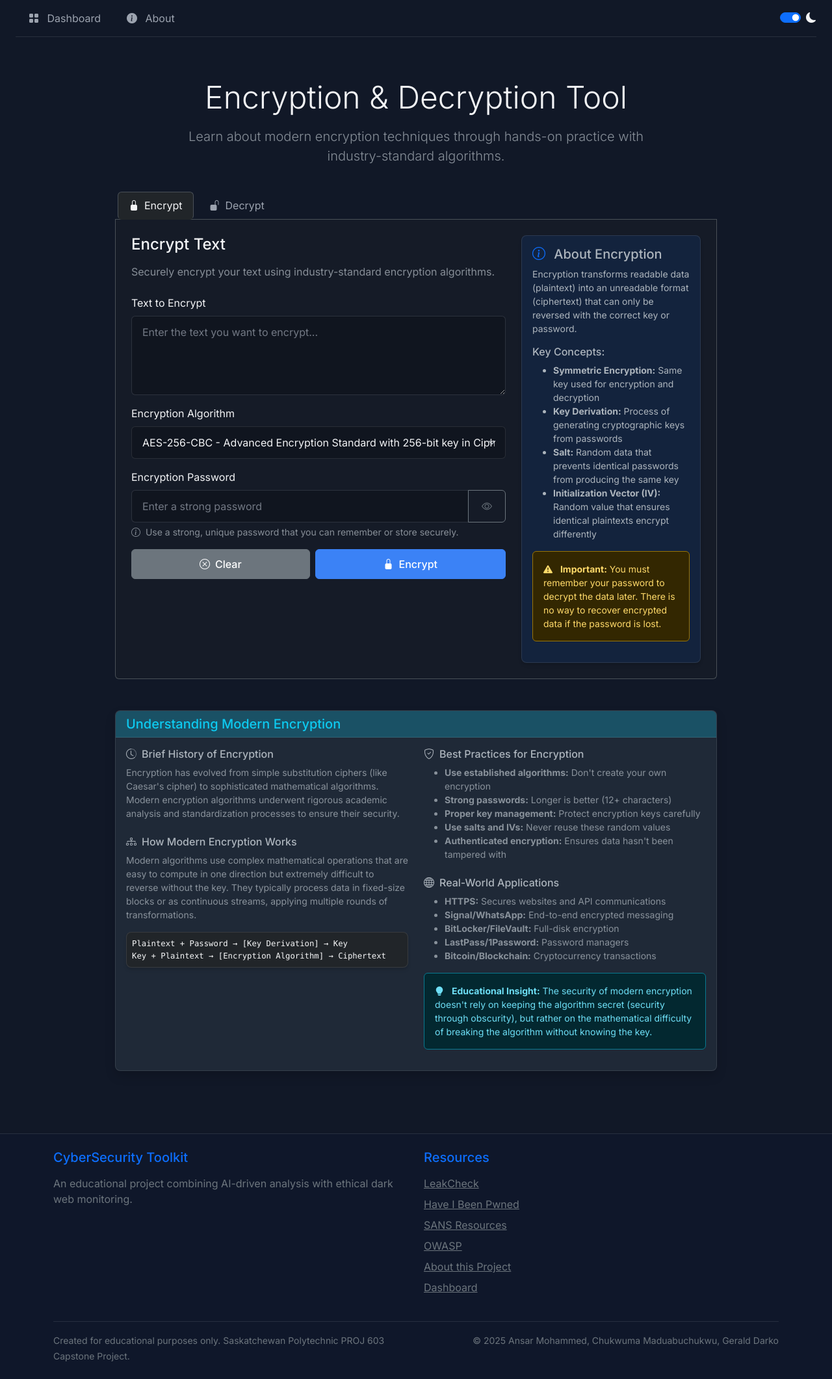
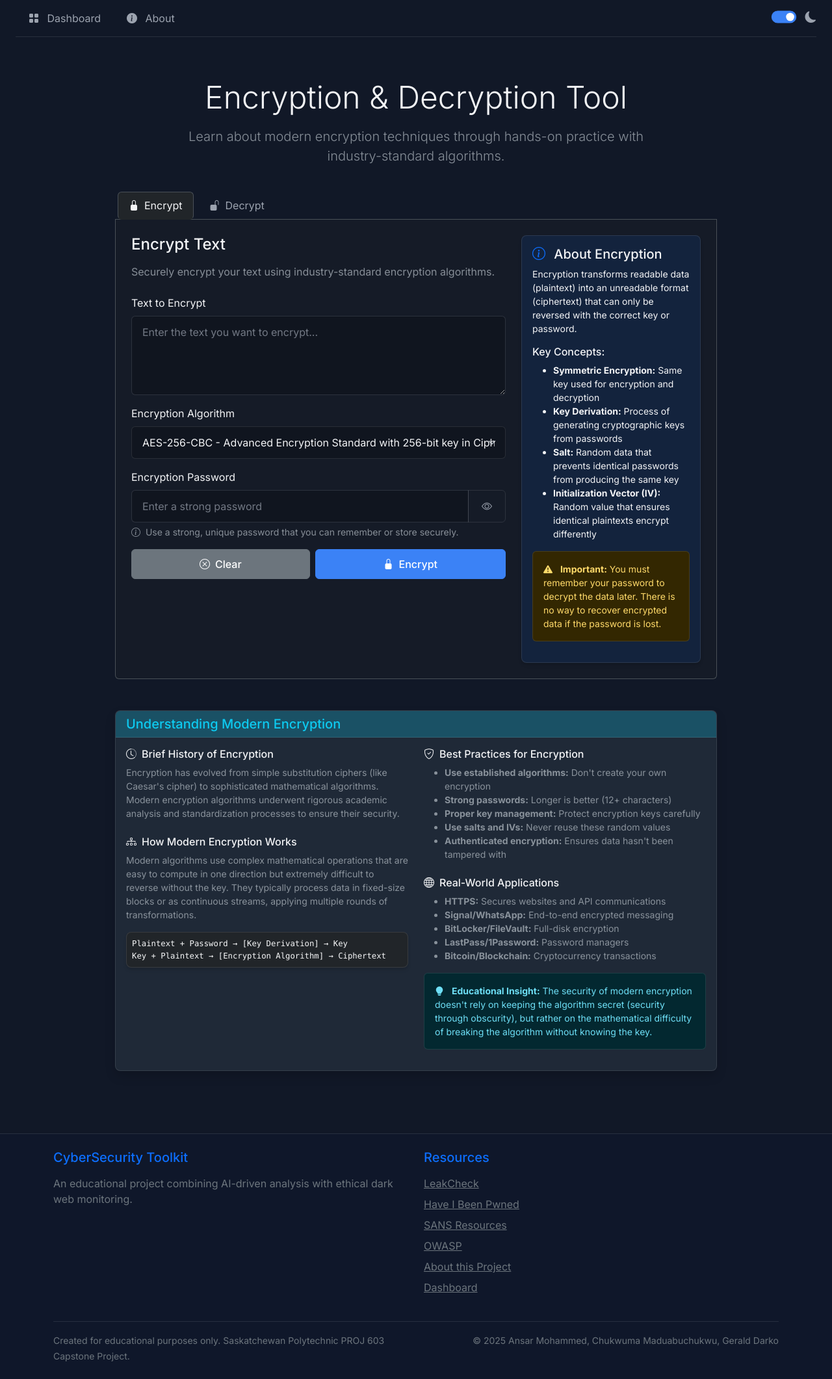
Before and after one commit to casey-sascha-ryback/ACG, a Flask app: page /encryption-tool in a window 1280 px wide. Shown: the whole page at 65% size. Run offline with Flask 3, Linux system fonts and the light colour scheme; parts of the project's set-up code (start-up, migrations or seed data) failed here and were passed over.

Commit message:
Add files via upload
CSS added for dark mode toggle

```diff
--- a/static/css/custom.css
+++ b/static/css/custom.css
@@ -1,7 +1,8 @@
-/* Custom styles for Cybersecurity Toolkit - Modern Dark Theme */
+/* Custom styles for Cybersecurity Toolkit - Dual Theme Support */
 
-/* Variables */
-:root {
+/* Dark Theme Variables (Default) */
+:root,
+[data-bs-theme="dark"] {
   --dark-bg: #111827;
   --darker-bg: #0f172a;
   --card-bg: #1f2937;
@@ -13,6 +14,27 @@
   --accent-yellow: #eab308;
   --accent-red: #ef4444;
   --accent-cyan: #06b6d4;
+  --border-color: rgba(255, 255, 255, 0.1);
+  --input-bg: #374151;
+  --button-hover: rgba(255, 255, 255, 0.1);
+}
+
+/* Light Theme Variables */
+[data-bs-theme="light"] {
+  --dark-bg: #f8fafc;
+  --darker-bg: #ffffff;
+  --card-bg: #ffffff;
+  --text-primary: #1f2937;
+  --text-secondary: #6b7280;
+  --accent-blue: #2563eb;
+  --accent-purple: #7c3aed;
+  --accent-green: #059669;
+  --accent-yellow: #d97706;
+  --accent-red: #dc2626;
+  --accent-cyan: #0891b2;
+  --border-color: rgba(0, 0, 0, 0.1);
+  --input-bg: #ffffff;
+  --button-hover: rgba(0, 0, 0, 0.05);
 }
 
 /* General styling */
@@ -23,6 +45,7 @@ body {
   background-color: var(--dark-bg);
   color: var(--text-primary);
   font-family: 'Inter', -apple-system, BlinkMacSystemFont, 'Segoe UI', Roboto, Oxygen, Ubuntu, Cantarell, 'Open Sans', 'Helvetica Neue', sans-serif;
+  transition: background-color 0.3s ease, color 0.3s ease;
 }
 
 .main-content {
@@ -32,7 +55,7 @@ body {
 /* Navigation styling */
 .navbar {
   background-color: var(--darker-bg) !important;
-  border-bottom: 1px solid rgba(255, 255, 255, 0.1);
+  border-bottom: 1px solid var(--border-color);
   padding: 0.75rem 1rem;
 }
 
@@ -47,6 +70,89 @@ body {
   margin: 0 0.25rem;
   border-radius: 0.375rem;
   transition: all 0.2s ease;
+}
+
+/* Dark Mode Toggle Styling */
+#darkModeToggle {
+  transform: scale(1.2);
+}
+
+#darkModeToggle:checked {
+  background-color: var(--accent-blue);
+  border-color: var(--accent-blue);
+}
+
+.form-check-label {
+  cursor: pointer;
+  margin-left: 0.5rem;
+}
+
+#themeIcon {
+  font-size: 1.1rem;
+  color: var(--text-secondary);
+  transition: color 0.3s ease;
+}
+
+/* Card and Component Styling */
+.card {
+  background-color: var(--card-bg);
+  border: 1px solid var(--border-color);
+  color: var(--text-primary);
+  transition: all 0.3s ease;
+}
+
+.card-header {
+  background-color: var(--darker-bg);
+  border-bottom: 1px solid var(--border-color);
+  color: var(--text-primary);
+}
+
+/* Form Controls */
+.form-control,
+.form-select {
+  background-color: var(--input-bg);
+  border-color: var(--border-color);
+  color: var(--text-primary);
+}
+
+.form-control:focus,
+.form-select:focus {
+  background-color: var(--input-bg);
+  border-color: var(--accent-blue);
+  color: var(--text-primary);
+  box-shadow: 0 0 0 0.2rem rgba(59, 130, 246, 0.25);
+}
+
+/* Button Enhancements */
+.btn-outline-secondary {
+  border-color: var(--border-color);
+  color: var(--text-secondary);
+}
+
+.btn-outline-secondary:hover {
+  background-color: var(--button-hover);
+  border-color: var(--text-secondary);
+  color: var(--text-primary);
+}
+
+/* Progress Bar Styling */
+.progress {
+  background-color: var(--input-bg);
+}
+
+/* Alert Styling */
+.alert {
+  border: 1px solid var(--border-color);
+}
+
+/* Table Styling */
+.table {
+  color: var(--text-primary);
+}
+
+.table-dark {
+  --bs-table-bg: var(--card-bg);
+  --bs-table-border-color: var(--border-color);
 }
 
 .nav-link:hover, .nav-link.active {
```
